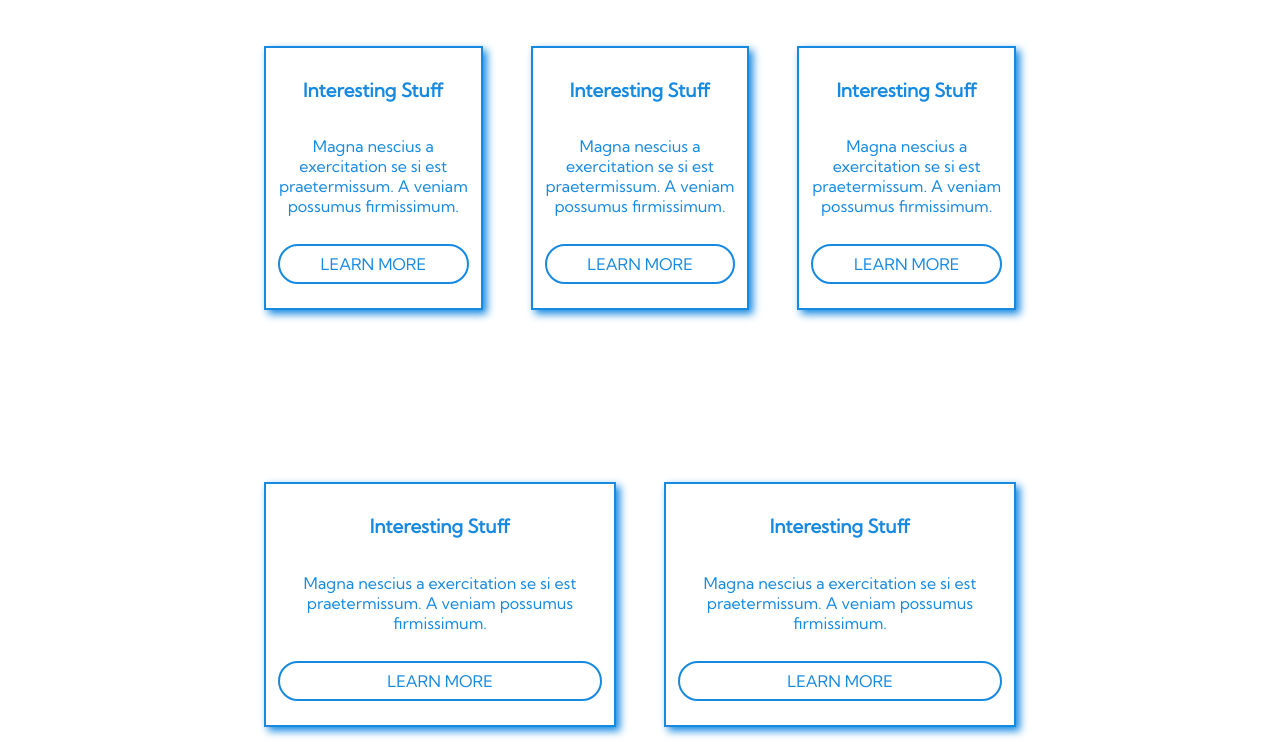
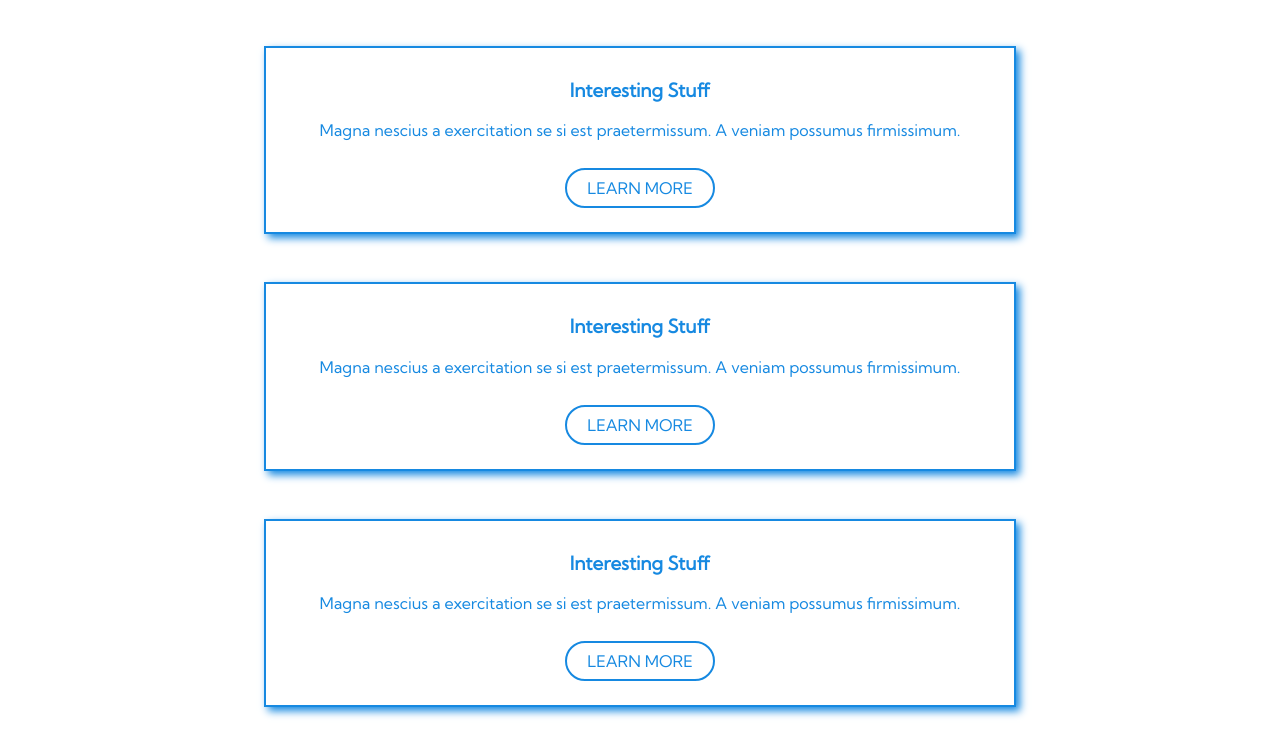
Before and after one commit to Mari111rosa/Mari111rosa.github.io, a plain HTML site: page responsive_portfolio/index.html in a window 1280 px wide. Shown: the part 692-1446 px from the top of the page. Drawn offline with Linux system fonts and the light colour scheme.

Commit message:
Revert "portfolio_pt2"
This reverts commit 396e515089870e76965e19ed598d3a88fc375a65.

```diff
--- a/responsive_portfolio/css/style.css
+++ b/responsive_portfolio/css/style.css
@@ -183,7 +183,6 @@ footer ul {
 .card a:hover {
     transform: scale (1.1);
 }
-#three_cards,
 #two_cards {
     display: flex;
 }
@@ -195,7 +194,6 @@ footer ul {
     text-align: center;
     box-shadow: 4px 4px 8px 0px;
     flex: 1;
-    display: flex;
     flex-direction: column;
 }
 /****************************************************************************
```
